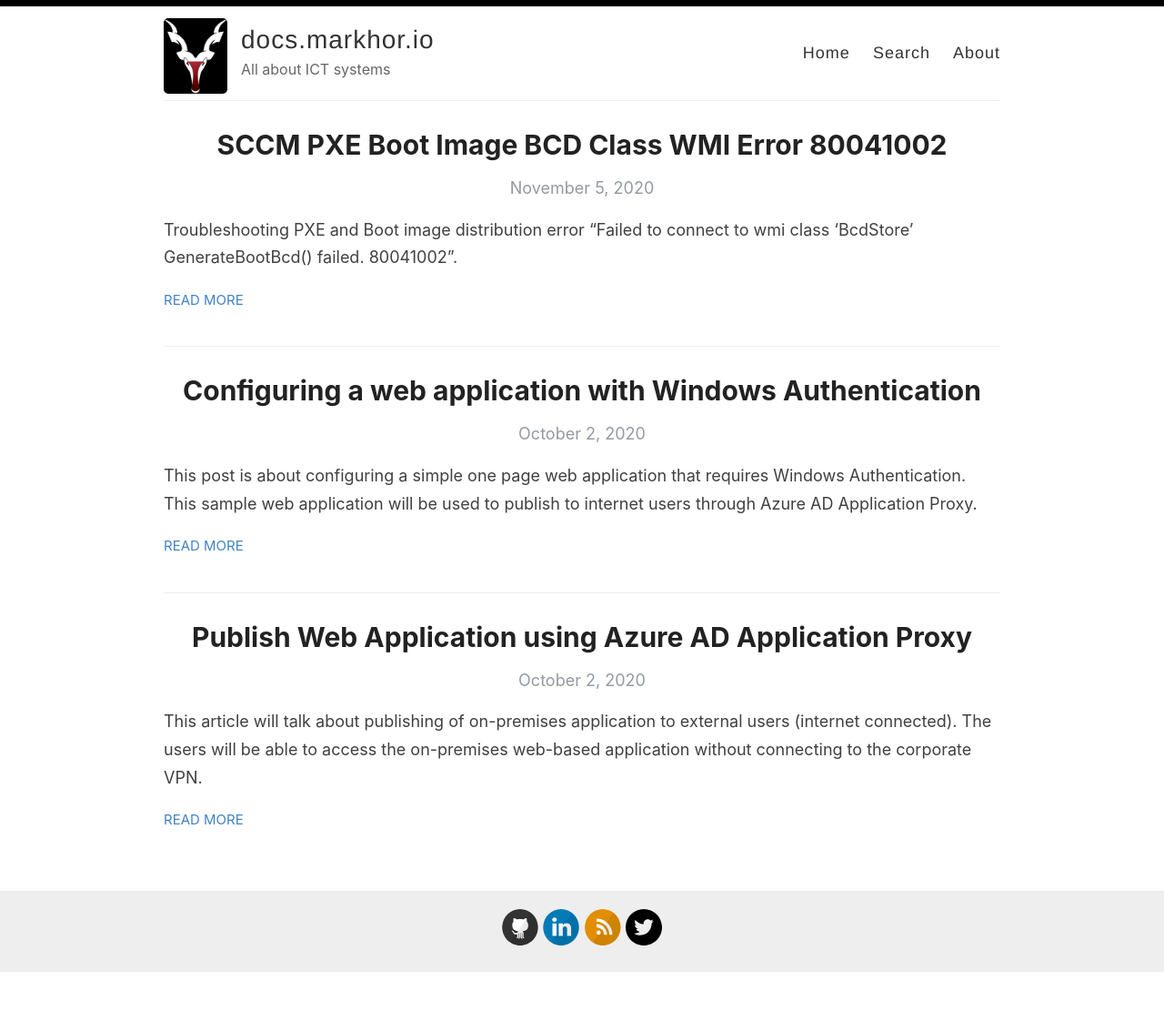
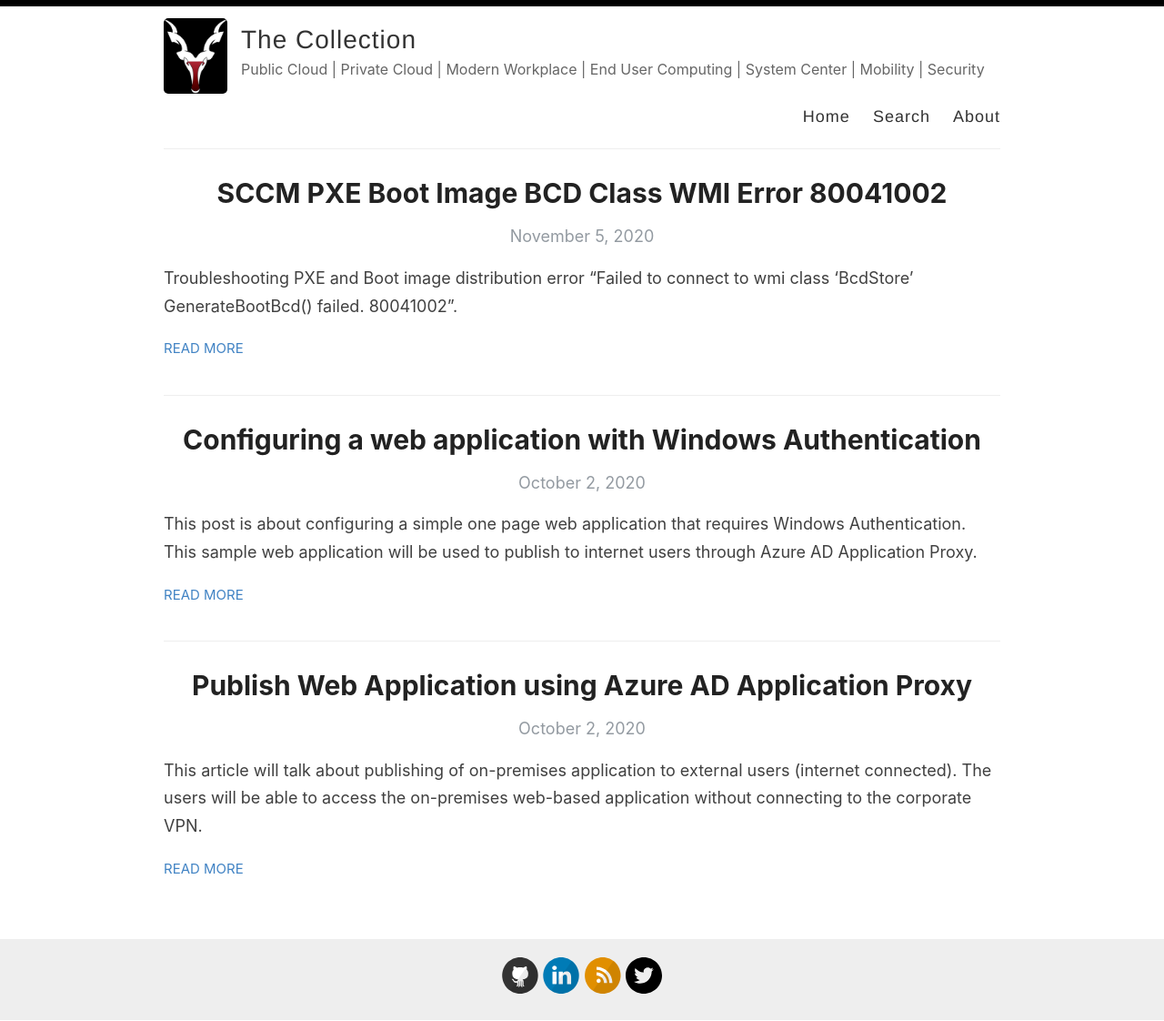
Before and after one commit to shahbaz-ahmad/shahbaz-ahmad.github.io, a Jekyll site: the page built from index.html, in a window 1280 px wide. Shown: the whole page at 91% size. Built offline with Jekyll 4.4.1, drawn with Linux system fonts in a browser that asks for light colours; the list of posts is cut into pages by our own code; before the commit the page ends 1068 px from its top, so only the background shows below that.

Commit message:
title update

```diff
--- a/_config.yml
+++ b/_config.yml
@@ -3,13 +3,13 @@
 #
 
 # Name of your site (displayed in the header)
-name: docs.markhor.io
+name: The Collection
 
 # Name of the author
 author: Shahbaz Ahmad
 
 # Short bio or description (displayed in the header)
-description: All about ICT systems
+description: Public Cloud | Private Cloud | Modern Workplace | End User Computing | System Center | Mobility | Security
 
 # URL of your avatar or profile pic (you could use your GitHub profile pic)
 avatar: /images/markhor.jpg
```
